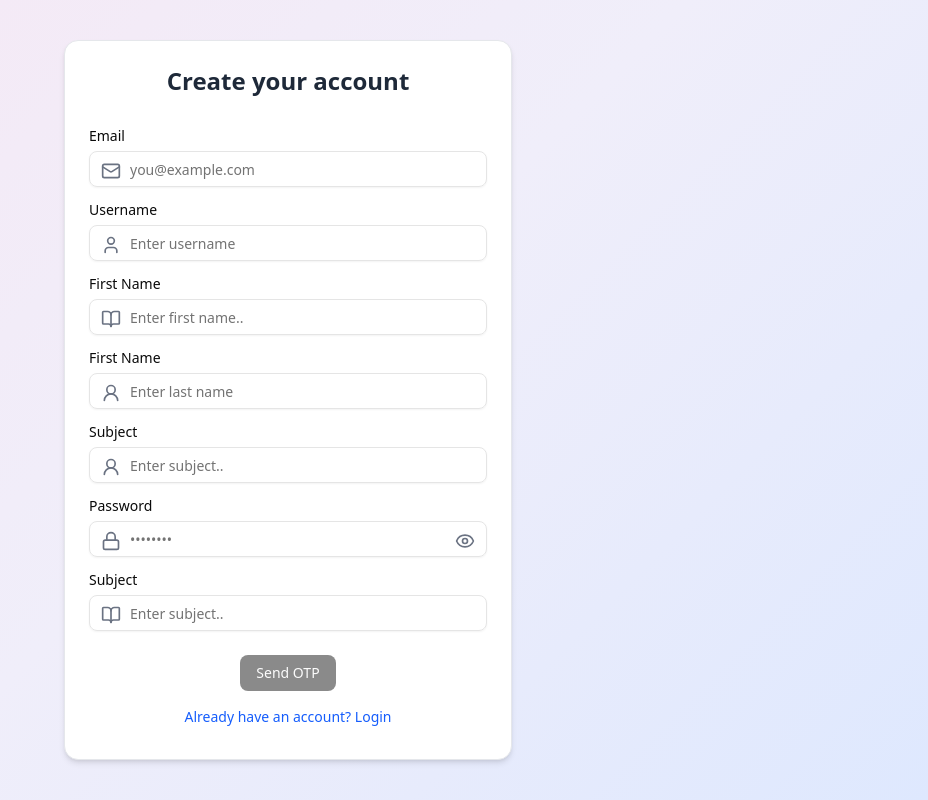
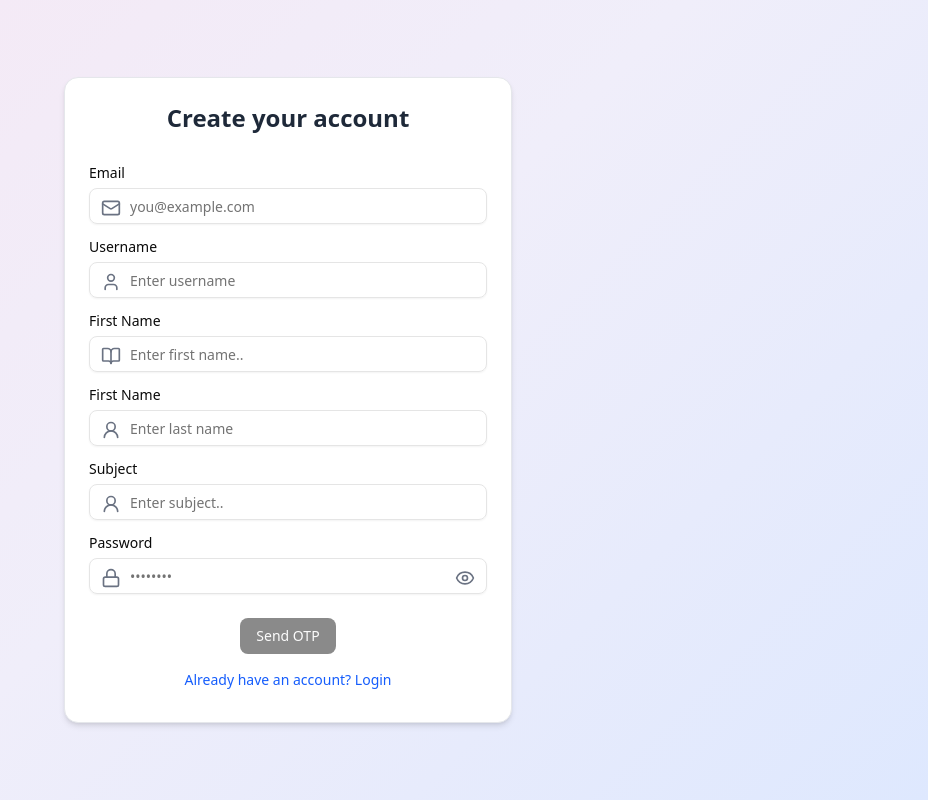
Before and after one commit to samex111/student-attendance-system, a React (Vite) app in the folder client/: page /signup in a window 1280 px wide. Shown: the whole page, without its empty margins (352-1280 px from the left). Built offline with nearby package versions, Linux system fonts and the light colour scheme.

Commit message:
removed unnecarey subjefct input

```diff
--- a/client/src/pages/FacultySignup.tsx
+++ b/client/src/pages/FacultySignup.tsx
@@ -182,21 +182,7 @@ export default function SignUp() {
               : <EyeOff onClick={()=>setType("password")}  className="absolute right-3 top-2.5 h-5 w-5 text-gray-500"/>}
           </div>
           </div>
-          <div className="space-y-2">
-            <Label htmlFor="password">Subject</Label>
-            <div className="relative">
 
-              <BookOpen  className="absolute left-3 top-2.5 h-5 w-5 text-gray-500" />
-            <Input
-              id="text"
-              type="text"
-              placeholder="Enter subject.."
-                className="pl-10"
-              value={subject}
-              onChange={(e) => setSubject(e.target.value)}
-            />
-            </div>
-          </div>
 
           {/* OTP Field (show only after signup) */}
           {otpSent && (
```
Also changed, not shown: 3 other files (tests, documents, lock files or other folders).
